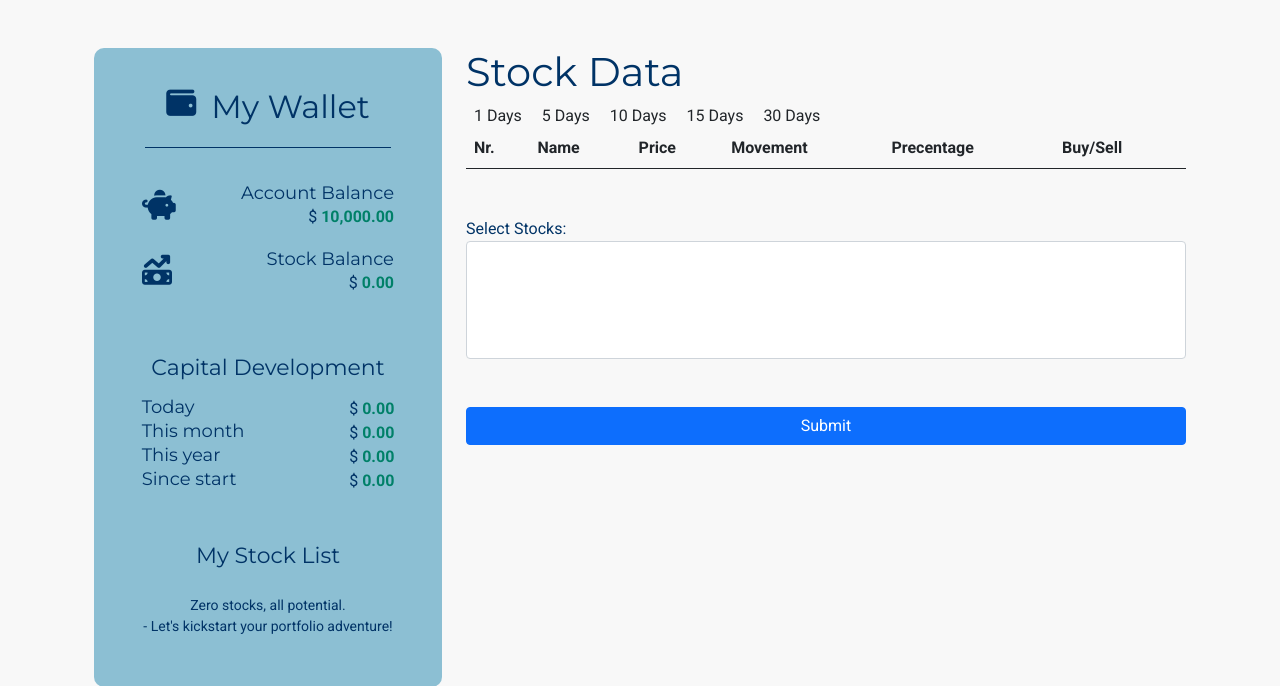
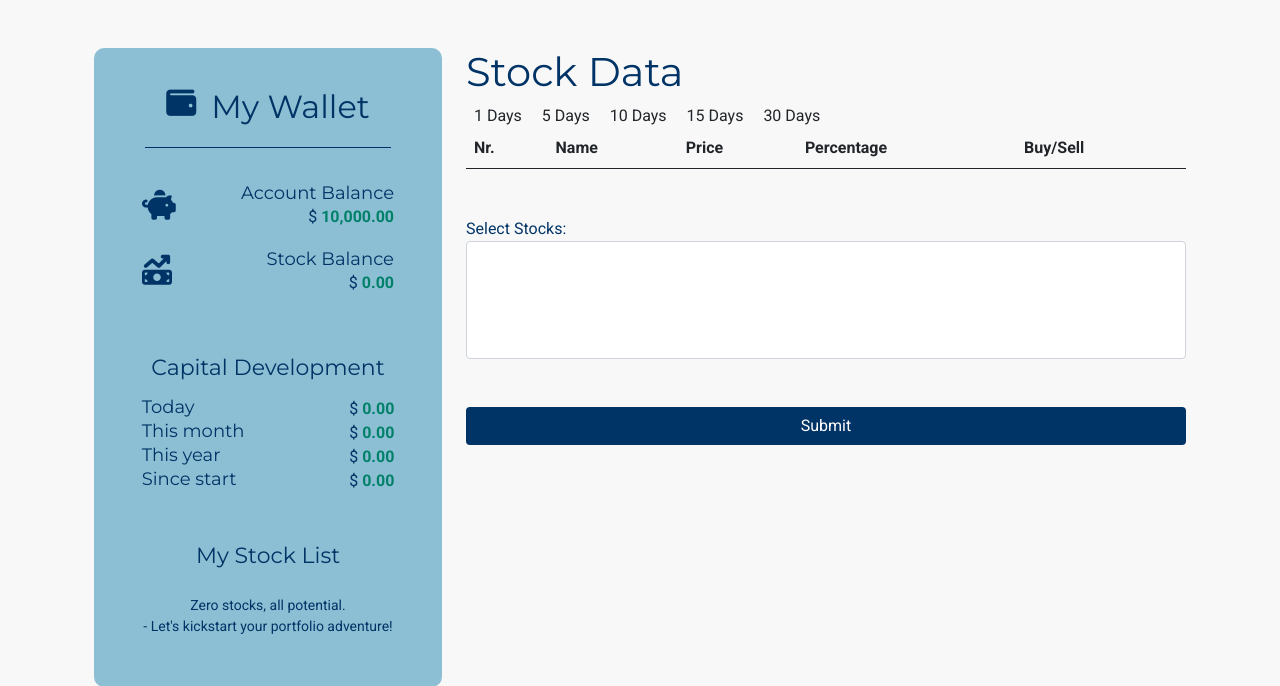
Before and after one commit to e-kai00/finFlare, a Django app: page /markets/markets/ in a window 1280 px wide. Shown: the part 98-784 px from the top of the page. Run offline with Django 4.2, Linux system fonts and the light colour scheme; data that the repository does not hold is empty; some libraries are stand-ins or nearby versions.

Commit message:
Remove movement and put color change on %. Change btn placement

```diff
--- a/markets/templates/markets/markets.html
+++ b/markets/templates/markets/markets.html
@@ -38,8 +38,7 @@
                 <th scope="col">Nr.</th>
                 <th scope="col">Name</th>
                 <th scope="col">Price</th>
-                  <th scope="col">Movement</th>
-                  <th scope="col">Precentage</th>
+                <th scope="col" class="d-none d-lg-table-cell">Percentage</th>
                 <th scope="col">Buy/Sell</th>
               </tr>
             </thead>
@@ -49,26 +48,22 @@
                 <th scope="row">{{forloop.counter}}</th>
                 <td>{{ stock_info.name }}</td>
                 <td>{{ stock_info.price }}</td>
-                    <td class="{% if stock_info.price_movement.movement == 'Up' %}text-success{% else %}text-danger{% endif %}">
-                      {% if stock_info.price_movement and stock_info.price_movement.movement != '' %}
-                        {{ stock_info.price_movement.movement }}
-                      {% else %}
-                        N/A
-                      {% endif %}
+                <td class="d-none d-lg-table-cell" style="color: {% if stock_info.price_movement.movement == 'Up' %}#008068{% else %}#db143c{% endif %};">
+                  {{ stock_info.price_movement.percentage|floatformat:2 }} %
                 </td>
-                    <td>{{ stock_info.price_movement.percentage|floatformat:4 }} %</td>
                 <td>
                   <div class="d-flex align-items-center">
                     <input type="text" class="form-control me-2" placeholder="Amount" aria-label="multiple select example"
                     name="stockSelector">
-                        <button type="button"  id="btn-buy" class="btn btn-success me-2">Buy</button>
-                        <button type="button" id="btn-sell" class="btn btn-danger">Sell</button>
+                    <button type="button" id="btn-sell" class="btn me-2">Sell</button>
+                    <button type="button"  id="btn-buy" class="btn">Buy</button>
                   </div>
                 </td>
               </tr>
               {% endfor %}
             </tbody>
           </table>
+
             <form action="" method="post">
               {% csrf_token %}
               <label for="stockSelector">Select Stocks:</label>
@@ -80,9 +75,10 @@
               </select>
               <br>
               <div class="d-grid gap-2 mt-2">
-                  <input class="btn btn-primary" type="submit" value="Submit">
+                  <input class="btn btn-signup" type="submit" value="Submit">
               </div>
             </form>
+
         </div>
       </div>
   </div>
```
Also changed, not shown: accounts/static/accounts/css/accounts.css (line endings or trailing spaces). Lines whose indentation alone changed are shown as unchanged.
